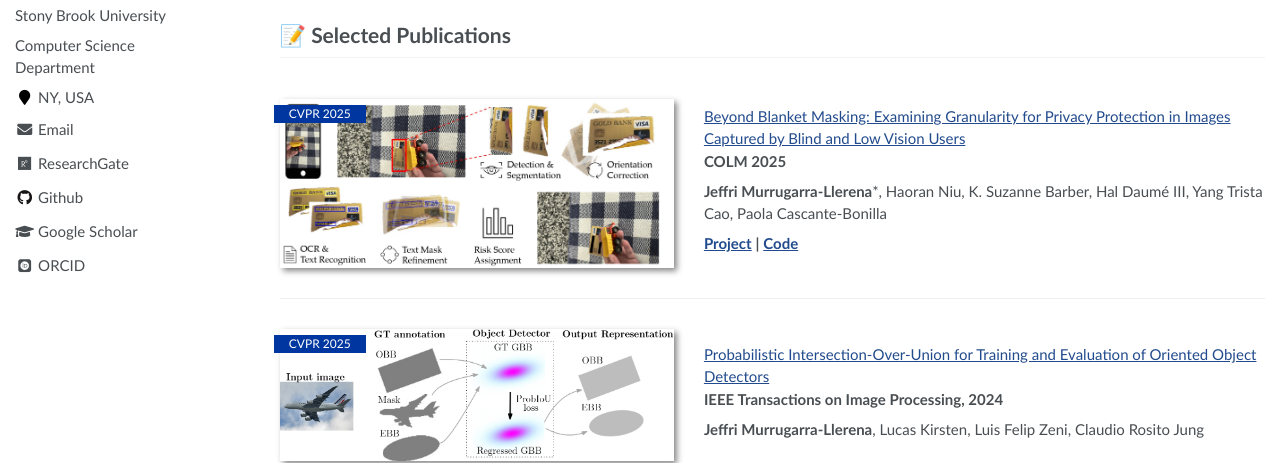
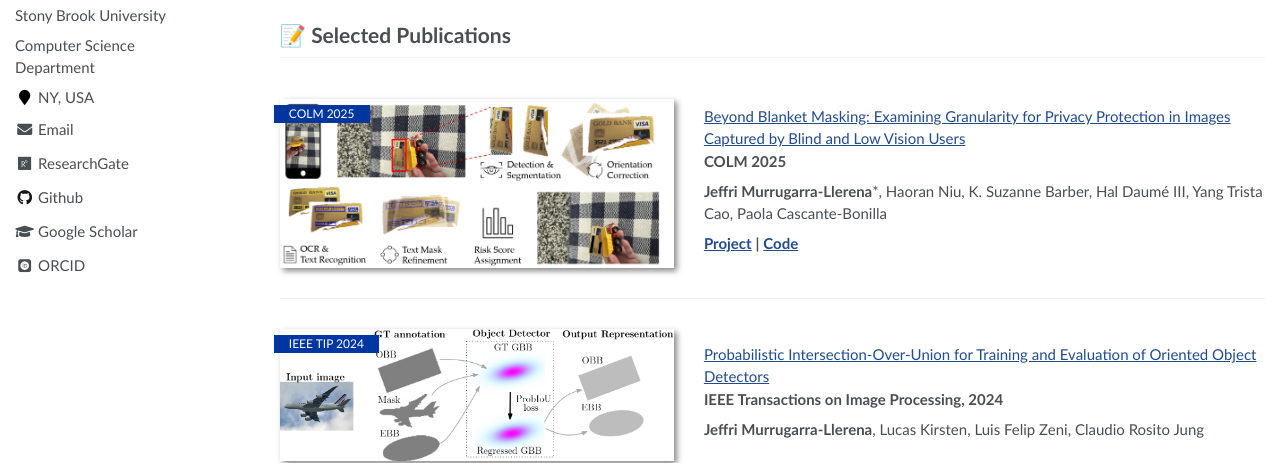
Before and after one commit to Artcs1/Artcs1.github.io, a Jekyll site: the page built from _pages/about.md, in a window 1280 px wide and 1260 px high. Shown: the part 421-884 px from the top of the window. Built offline with Jekyll 4.4.1, drawn with Linux system fonts in a browser that asks for light colours; some web fonts are replaced.

Commit message:
Update about.md

```diff
--- a/_pages/about.md
+++ b/_pages/about.md
@@ -34,7 +34,7 @@ In 2022, I obtained my Master's in Computer Science from <a href="http://www.ufr
 # 📝 Selected Publications
 
 
-<div class='paper-box'><div class='paper-box-image'><div><div class="badge">CVPR 2025</div><img src='images/colm2025.jpg' alt="COLM2025" width="100%"></div></div>
+<div class='paper-box'><div class='paper-box-image'><div><div class="badge">COLM 2025</div><img src='images/colm2025.jpg' alt="COLM2025" width="100%"></div></div>
 <div class='paper-box-text' markdown="1">
 
 [Beyond Blanket Masking: Examining Granularity for Privacy Protection in Images Captured by Blind and Low Vision Users]()
@@ -48,7 +48,7 @@ In 2022, I obtained my Master's in Computer Science from <a href="http://www.ufr
 
 
 
-<div class='paper-box'><div class='paper-box-image'><div><div class="badge">CVPR 2025</div><img src='images/ieee_tip2024.jpg' alt="IEEETIP2024" width="100%"></div></div>
+<div class='paper-box'><div class='paper-box-image'><div><div class="badge">IEEE TIP 2024</div><img src='images/ieee_tip2024.jpg' alt="IEEETIP2024" width="100%"></div></div>
 <div class='paper-box-text' markdown="1">
 
 [Probabilistic Intersection-Over-Union for Training and Evaluation of Oriented Object Detectors](https://ieeexplore.ieee.org/document/10382963)
```
